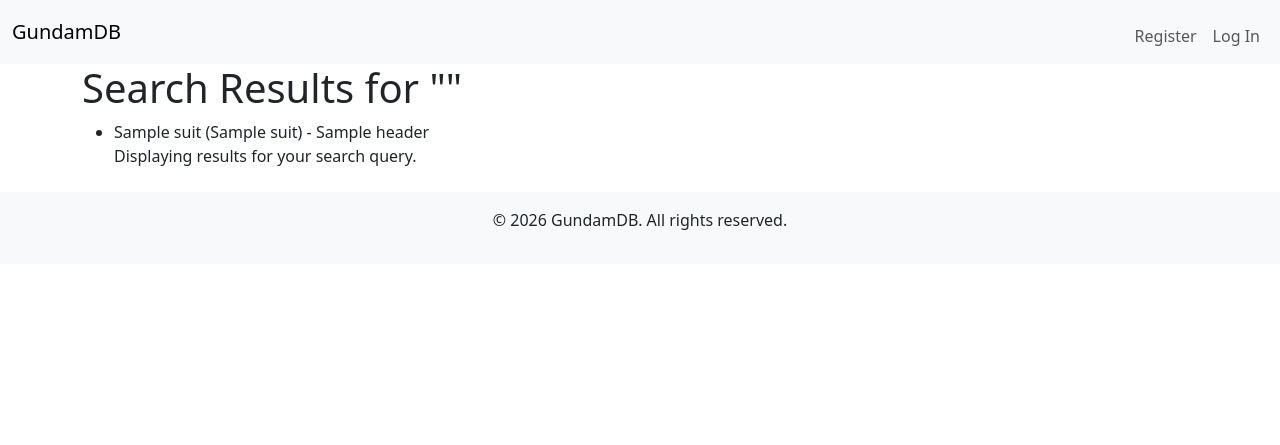
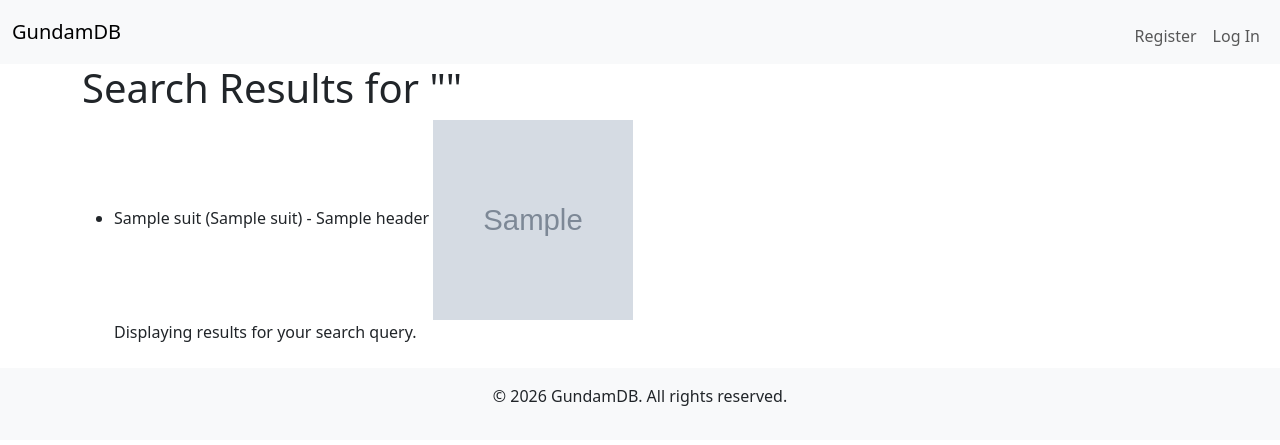
Before and after one commit to EricJostad/CS50-Final-Project, a Flask app: template templates/search_results.html in a window 1280 px wide. Shown: the top 445 px of the page. Run offline with Flask 3, Linux system fonts and the light colour scheme; the template is opened without the code that fills it: most values are stand-ins (such as "Sample title", 1, 10 or a date in 2020); grey boxes marked "Sample" are stand-in pictures.

Commit message:
Updated helpers.py to correctly pull image information from API. Updated search_results.html accordingly

```diff
--- a/helpers.py
+++ b/helpers.py
@@ -30,12 +30,14 @@ def get_mobile_suit(name):
         gname = suit.get("gundamName", "")
         wname = suit.get("wikiName", "")
         header = suit.get("header", "")
+        image = suit.get("imgUrl", "")
 
         # Match against any available field
         if (
             name in gname.lower()
             or name in wname.lower()
             or name in header.lower()
+            or name in image.lower()
         ):
             filtered.append(suit)
 
--- a/templates/search_results.html
+++ b/templates/search_results.html
@@ -6,7 +6,7 @@
     <h1>Search Results for "{{ query }}"</h1>
     <ul>
     {% for suit in results %}
-        <li>{{ suit.gundamName }} ({{ suit.wikiName }}) - {{ suit.header }}</li>
+        <li>{{ suit.gundamName }} ({{ suit.wikiName }}) - {{ suit.header }} <img src="{{ suit.imgUrl }}" alt="{{ suit.gundamName }}" width="200" height="200"></li>
     {% else %}
         <li>No results found.</li>
     {% endfor %}
```
